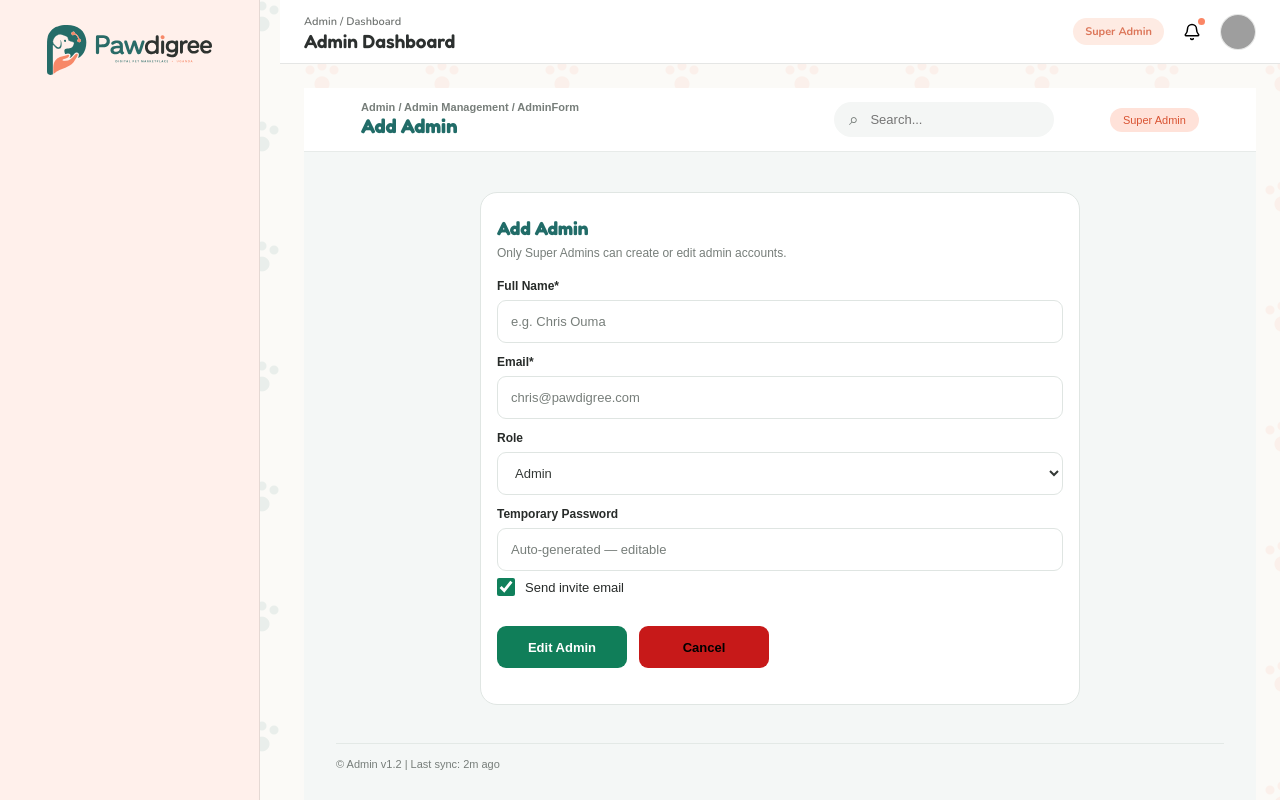
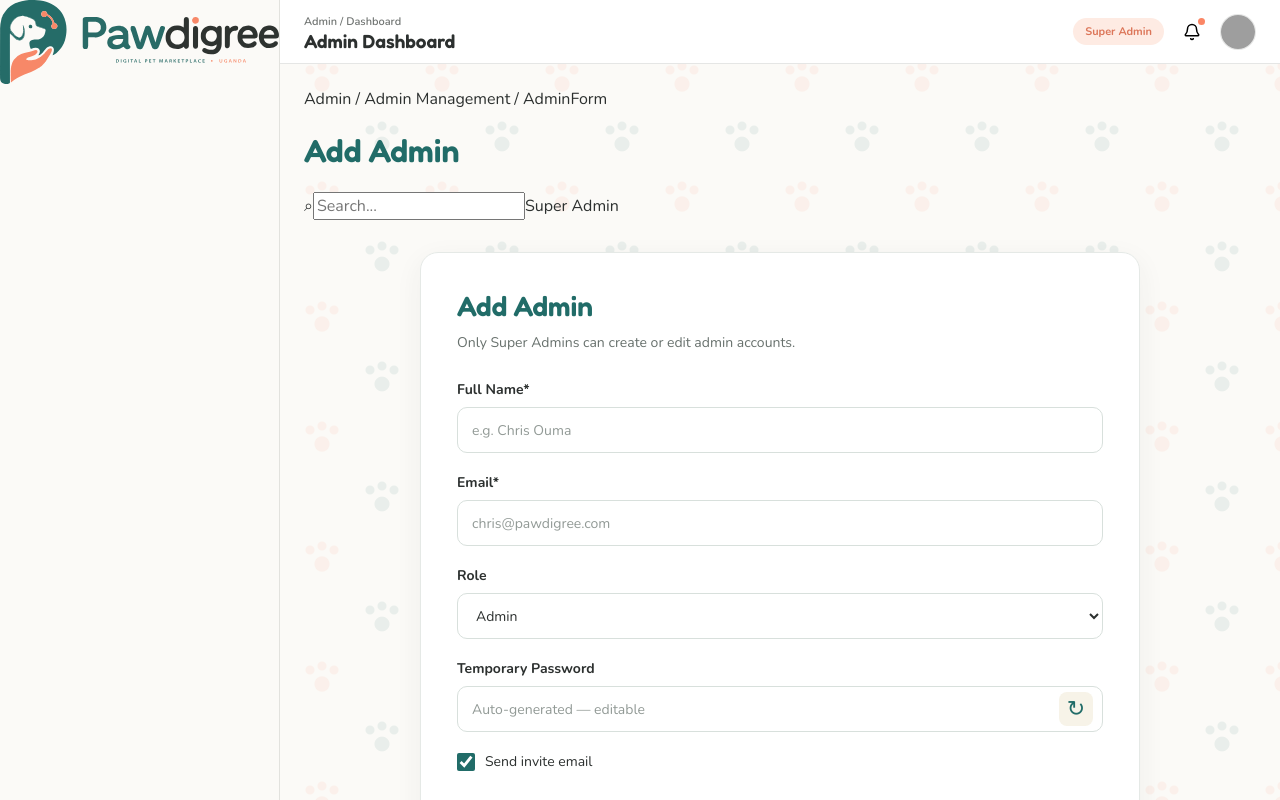
Before and after one commit to Pawdigree-Pet-Marketplace/pawdigree-admin, a React (Vite) app: page /adminForm in a window 1280 px wide. Shown: the top 800 px of the page. Built offline with nearby package versions, Linux system fonts and the light colour scheme; grey boxes are pictures that could not be loaded.

Commit message:
Improve admin form

```diff
--- a/src/components/AdminForm.css
+++ b/src/components/AdminForm.css
@@ -1,191 +1,88 @@
-/* Reset page spacing */
-.admin-layout,
-.admin-layout * {
+/* Pawdigree Admin Management form
+   Uses the existing AdminSidebar, AdminTopbar and AdminBottomNav from App.tsx. */
+
+.admin-content {
+  box-sizing: border-box;
+  width: 100%;
+  min-width: 0;
+  padding: 32px clamp(16px, 4vw, 48px) 24px;
+  color: #2C302F;
+  font-family: "Nunito", Arial, sans-serif;
+}
+
+.admin-content *,
+.admin-content *::before,
+.admin-content *::after {
   box-sizing: border-box;
 }
 
-.admin-layout {
-  display: flex;
-  min-height: 100vh;
-  width: 100%;
-  background: #f4f7f6;
-  color: #272b29;
-  font-family: Arial, Helvetica, sans-serif;
-  font-size: 13px;
-}
-
-/* Left sidebar */
-.admin-sidebar {
-  width: 260px;
-  min-width: 260px;
-  min-height: 100vh;
-  background: #fff0eb;
-  padding: 25px 22px;
-}
-
-.admin-brand {
-  display: flex;
-  justify-content: center;
-  align-items: center;
-  text-decoration: none;
-}
-
-.admin-brand img {
-  display: block;
-  width: 165px;
-  max-width: 100%;
-  height: auto;
-  object-fit: contain;
-}
-
-/* Main area */
-.admin-main {
-  flex: 1;
-  min-width: 0;
-}
-
-/* Header */
-.admin-header {
-  height: 64px;
-  background: #ffffff;
-  border-bottom: 1px solid #e7ebe9;
-  display: flex;
-  align-items: center;
-  justify-content: space-between;
-  padding: 0 6%;
-  gap: 24px;
-}
-
-.admin-heading {
-  min-width: 0;
-}
-
-.admin-breadcrumb {
-  color: #777e7a;
-  font-size: 11px;
-  font-weight: 600;
-  margin-bottom: 1px;
-}
-
-.admin-heading h1 {
-  font-size: 20px;
-  line-height: 1.2;
-  margin: 0;
-  font-weight: 700;
-}
-
-.admin-header-actions {
-  display: flex;
-  align-items: center;
-  gap: 56px;
-}
-
-.admin-search {
-  width: 220px;
-  height: 35px;
-  border-radius: 22px;
-  background: #f4f6f5;
-  display: flex;
-  align-items: center;
-  padding: 0 15px;
-  gap: 10px;
-  color: #707773;
-}
-
-.admin-search span {
-  font-size: 17px;
-  font-weight: bold;
-}
-
-.admin-search input {
-  width: 100%;
-  border: 0;
-  outline: none;
-  background: transparent;
-  font: inherit;
-  min-width: 0;
-}
-
-.admin-search input:focus {
-  outline: none;
-}
-
-.admin-badge {
-  background: #ffe2d9;
-  color: #d95332;
-  padding: 6px 13px;
-  border-radius: 20px;
-  font-size: 11px;
-  white-space: nowrap;
-}
-
-/* Main page content */
-.admin-content {
-  padding: 40px 32px 0;
-}
-
 .admin-card {
-  width: 600px;
-  max-width: 100%;
+  width: min(100%, 720px);
   margin: 0 auto;
-  padding: 23px 16px 36px;
-  background: #ffffff;
-  border: 1px solid #e0e6e3;
-  border-radius: 17px;
+  padding: clamp(22px, 4vw, 36px);
+  background: #FFFFFF;
+  border: 1px solid #e5e9e6;
+  border-radius: 18px;
+  box-shadow: 0 8px 28px rgba(44, 48, 47, 0.06);
 }
 
 .admin-card-heading {
-  margin-bottom: 17px;
+  margin-bottom: 26px;
 }
 
 .admin-card-heading h2 {
-  font-size: 19px;
-  font-weight: 700;
-  margin: 0 0 5px;
+  margin: 0 0 8px;
+  color: #216C68;
+  font-family: "Fredoka", "Nunito", Arial, sans-serif;
+  font-size: clamp(22px, 3vw, 28px);
+  font-weight: 600;
+  line-height: 1.25;
 }
 
 .admin-card-heading p {
-  color: #777e7a;
-  font-size: 12px;
   margin: 0;
-  line-height: 1.5;
+  color: #68716d;
+  font-size: 14px;
+  line-height: 1.6;
 }
 
 /* Form fields */
 .admin-field {
-  margin-bottom: 12px;
+  margin-bottom: 20px;
 }
 
 .admin-field > label {
   display: block;
-  font-size: 12px;
+  margin-bottom: 8px;
+  color: #2C302F;
+  font-size: 14px;
   font-weight: 700;
-  margin-bottom: 7px;
 }
 
 .admin-field input,
 .admin-field select {
+  display: block;
   width: 100%;
-  height: 43px;
-  padding: 0 13px;
-  border: 1px solid #dfe5e2;
-  border-radius: 9px;
-  background: #ffffff;
-  color: #343936;
-  font-family: inherit;
-  font-size: 13px;
+  min-height: 46px;
+  padding: 11px 14px;
+  border: 1px solid #d8e0dc;
+  border-radius: 10px;
+  background: #FFFFFF;
+  color: #2C302F;
+  font: inherit;
+  font-size: 14px;
   outline: none;
-  transition: border-color 0.2s;
+  transition: border-color 160ms ease, box-shadow 160ms ease;
 }
 
 .admin-field input::placeholder {
-  color: #777e7a;
-  opacity: 1;
+  color: #929a96;
 }
 
 .admin-field input:focus,
 .admin-field select:focus {
-  border-color: #11805b;
+  border-color: #216C68;
+  box-shadow: 0 0 0 3px rgba(33, 108, 104, 0.12);
 }
 
 .admin-field select {
@@ -197,24 +94,34 @@
 }
 
 .admin-password-wrapper input {
-  padding-right: 42px;
+  padding-right: 52px;
 }
 
 .generate-password {
   position: absolute;
+  top: 50%;
   right: 10px;
-  top: 50%;
+  display: inline-flex;
+  align-items: center;
+  justify-content: center;
+  width: 34px;
+  height: 34px;
   transform: translateY(-50%);
-  background: transparent;
-  border: none;
-  color: #777e7a;
-  font-size: 20px;
+  border: 0;
+  border-radius: 8px;
+  background: #F7F3E8;
+  color: #216C68;
+  font-size: 22px;
   cursor: pointer;
-  display: none;
 }
 
-.admin-password-wrapper:focus-within .generate-password {
-  display: block;
+.generate-password:hover {
+  background: #e9e2d2;
+}
+
+.generate-password:focus-visible {
+  outline: 2px solid #216C68;
+  outline-offset: 2px;
 }
 
 /* Invite checkbox */
@@ -222,20 +129,21 @@
   display: flex;
   align-items: center;
   gap: 10px;
+  margin: 4px 0 0;
+  color: #2C302F;
+  font-size: 14px;
   cursor: pointer;
-  margin-top: -5px;
-  font-size: 13px;
 }
 
 .admin-invite input {
   width: 18px;
   height: 18px;
   margin: 0;
-  accent-color: #10805b;
+  accent-color: #216C68;
   cursor: pointer;
 }
 
-/* Buttons */
+/* Form actions */
 .admin-form-actions {
   display: flex;
   flex-wrap: wrap;
@@ -245,138 +153,73 @@
 
 .admin-btn {
   display: inline-flex;
+  align-items: center;
   justify-content: center;
-  align-items: center;
-  width: 130px;
-  height: 42px;
-  border: none;
-  border-radius: 9px;
-  font-family: inherit;
-  font-size: 13px;
-  font-weight: 700;
+  min-width: 140px;
+  min-height: 44px;
+  padding: 11px 20px;
+  border: 1px solid transparent;
+  border-radius: 10px;
+  font-family: "Nunito", Arial, sans-serif;
+  font-size: 14px;
+  font-weight: 800;
   text-decoration: none;
   cursor: pointer;
-  transition: opacity 0.2s, transform 0.2s;
+  transition: background 160ms ease, transform 160ms ease;
 }
 
-.admin-btn:hover {
-  opacity: 0.9;
+.admin-btn:focus-visible {
+  outline: 3px solid rgba(33, 108, 104, 0.25);
+  outline-offset: 2px;
+}
+
+.admin-btn-save {
+  background: #216C68;
+  color: #FFFFFF;
+}
+
+.admin-btn-save:hover {
+  background: #185653;
   transform: translateY(-1px);
 }
 
-.admin-btn-save {
-  background: #107e59;
-  color: #ffffff;
+.admin-btn-cancel {
+  border-color: #d8e0dc;
+  background: #FFFFFF;
+  color: #2C302F;
 }
 
-.admin-btn-cancel {
-  background: #c71919;
-  color: #000000;
+.admin-btn-cancel:hover {
+  background: #F7F3E8;
 }
 
 /* Footer */
 .admin-footer {
-  border-top: 1px solid #e3e9e6;
-  margin-top: 38px;
-  padding: 14px 0;
-  color: #777e7a;
-  font-size: 11px;
+  width: min(100%, 720px);
+  margin: 26px auto 0;
+  padding: 16px 0;
+  border-top: 1px solid #e5e9e6;
+  color: #77817c;
+  font-size: 12px;
+  text-align: center;
 }
 
-/* Responsive tablet layout */
-@media (max-width: 1000px) {
-  .admin-sidebar {
-    width: 200px;
-    min-width: 200px;
-  }
-
-  .admin-header {
-    padding: 0 24px;
-  }
-
-  .admin-header-actions {
-    gap: 18px;
-  }
-
-  .admin-search {
-    width: 170px;
-  }
-
+/* Smaller screens */
+@media (max-width: 600px) {
   .admin-content {
-    padding: 32px 24px 0;
-  }
-}
-
-/* Responsive mobile layout */
-@media (max-width: 650px) {
-  .admin-layout {
-    display: block;
-  }
-
-  .admin-sidebar {
-    width: 100%;
-    min-width: 0;
-    min-height: auto;
-    height: 65px;
-    padding: 8px 18px;
-    display: flex;
-    align-items: center;
-    justify-content: flex-start;
-  }
-
-  .admin-brand {
-    justify-content: flex-start;
-  }
-
-  .admin-brand img {
-    width: 125px;
-    max-height: 48px;
-  }
-
-  .admin-header {
-    height: auto;
-    min-height: 75px;
-    padding: 14px 18px;
-    align-items: flex-start;
-    flex-direction: column;
-    gap: 12px;
-  }
-
-  .admin-header-actions {
-    width: 100%;
-    justify-content: space-between;
-    gap: 12px;
-  }
-
-  .admin-search {
-    flex: 1;
-    width: auto;
-    max-width: 260px;
-  }
-
-  .admin-content {
-    padding: 22px 14px 0;
+    padding: 20px 14px 24px;
   }
 
   .admin-card {
-    padding: 22px 16px 26px;
-    border-radius: 13px;
-  }
-
-  .admin-card-heading h2 {
-    font-size: 18px;
+    padding: 22px 18px;
+    border-radius: 14px;
   }
 
   .admin-form-actions {
-    gap: 10px;
+    flex-direction: column;
   }
 
   .admin-btn {
-    flex: 1;
-    min-width: 110px;
-  }
-
-  .admin-footer {
-    margin-top: 25px;
+    width: 100%;
   }
 }
```
